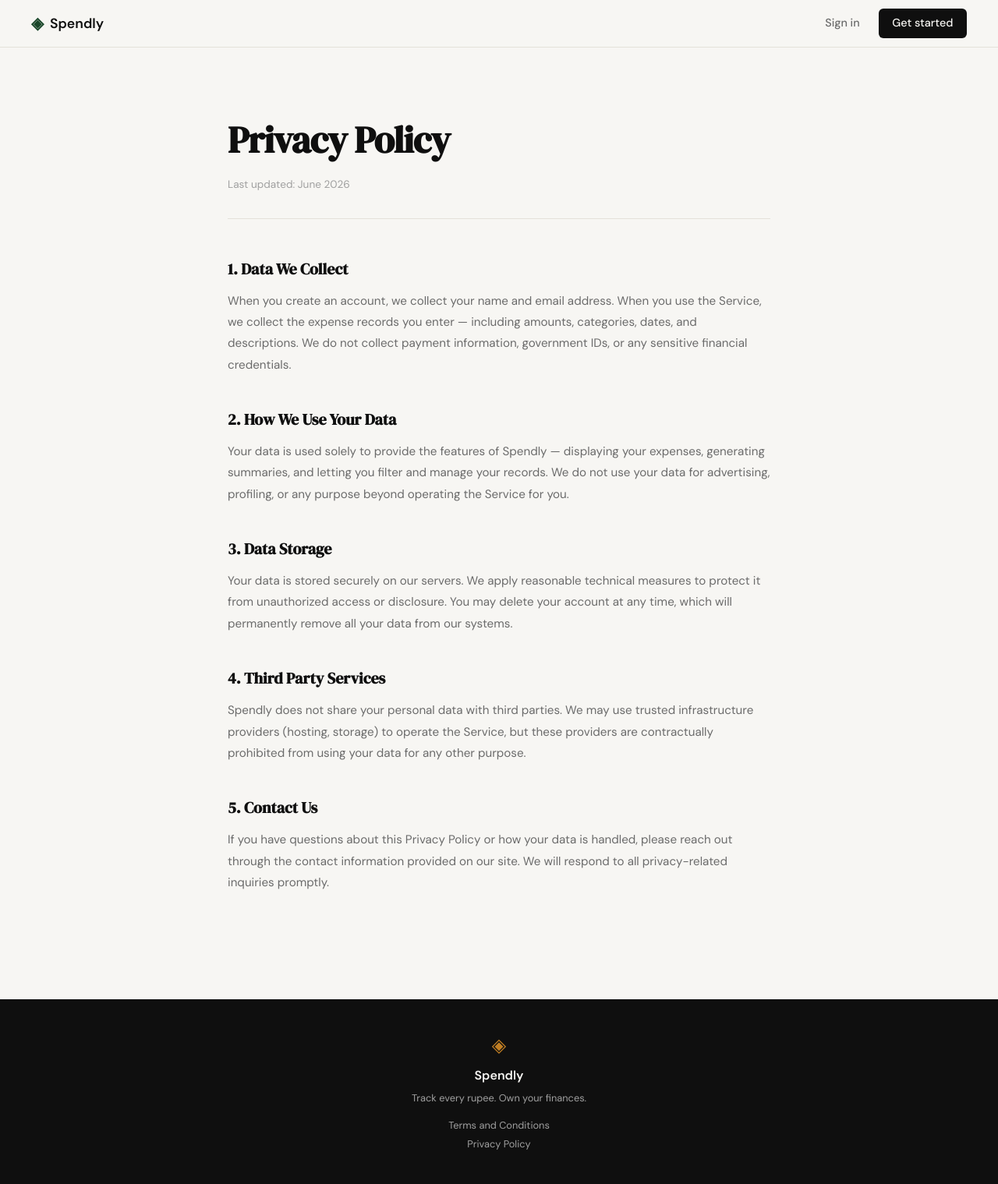
After one commit to pmandal22/spendly, a Flask app: page /privacy in a window 1280 px wide. The commit adds this page. Shown: the whole page at 78% size. Run offline with Flask 3, Linux system fonts and the light colour scheme.

Commit message:
landing: add Privacy page and  route

```diff
--- a/app.py
+++ b/app.py
@@ -25,6 +25,11 @@ def login():
 @app.route("/terms")
 def terms():
     return render_template("terms.html")
+
+
+@app.route("/privacy")
+def privacy():
+    return render_template("privacy.html")
 
 
 # ------------------------------------------------------------------ #
--- a/static/css/style.css
+++ b/static/css/style.css
@@ -507,6 +507,22 @@ a { color: inherit; text-decoration: none; }
     color: var(--ink-faint);
 }
 
+.footer-links {
+    display: flex;
+    flex-direction: column;
+    align-items: center;
+    gap: 0.25rem;
+    margin-top: 0.5rem;
+}
+
+.footer-links a {
+    font-size: 0.8rem;
+    color: var(--ink-faint);
+    transition: color 0.2s;
+}
+
+.footer-links a:hover { color: var(--paper); }
+
 /* ------------------------------------------------------------------ */
 /* Legal pages (Terms, Privacy)                                        */
 /* ------------------------------------------------------------------ */
--- a/templates/base.html
+++ b/templates/base.html
@@ -36,7 +36,7 @@
             <p class="footer-copy">Track every rupee. Own your finances.</p>
             <div class="footer-links">
                 <a href="{{ url_for('terms') }}">Terms and Conditions</a>
-                <a href="#">Privacy Policy</a>
+                <a href="{{ url_for('privacy') }}">Privacy Policy</a>
             </div>
         </div>
     </footer>
--- /dev/null
+++ b/templates/privacy.html
@@ -0,0 +1,39 @@
+{% extends "base.html" %}
+
+{% block title %}Privacy Policy — Spendly{% endblock %}
+
+{% block content %}
+
+<section class="legal-page">
+    <div class="legal-inner">
+        <h1 class="legal-title">Privacy Policy</h1>
+        <p class="legal-updated">Last updated: June 2026</p>
+
+        <div class="legal-section">
+            <h2>1. Data We Collect</h2>
+            <p>When you create an account, we collect your name and email address. When you use the Service, we collect the expense records you enter — including amounts, categories, dates, and descriptions. We do not collect payment information, government IDs, or any sensitive financial credentials.</p>
+        </div>
+
+        <div class="legal-section">
+            <h2>2. How We Use Your Data</h2>
+            <p>Your data is used solely to provide the features of Spendly — displaying your expenses, generating summaries, and letting you filter and manage your records. We do not use your data for advertising, profiling, or any purpose beyond operating the Service for you.</p>
+        </div>
+
+        <div class="legal-section">
+            <h2>3. Data Storage</h2>
+            <p>Your data is stored securely on our servers. We apply reasonable technical measures to protect it from unauthorized access or disclosure. You may delete your account at any time, which will permanently remove all your data from our systems.</p>
+        </div>
+
+        <div class="legal-section">
+            <h2>4. Third Party Services</h2>
+            <p>Spendly does not share your personal data with third parties. We may use trusted infrastructure providers (hosting, storage) to operate the Service, but these providers are contractually prohibited from using your data for any other purpose.</p>
+        </div>
+
+        <div class="legal-section">
+            <h2>5. Contact Us</h2>
+            <p>If you have questions about this Privacy Policy or how your data is handled, please reach out through the contact information provided on our site. We will respond to all privacy-related inquiries promptly.</p>
+        </div>
+    </div>
+</section>
+
+{% endblock %}
```
